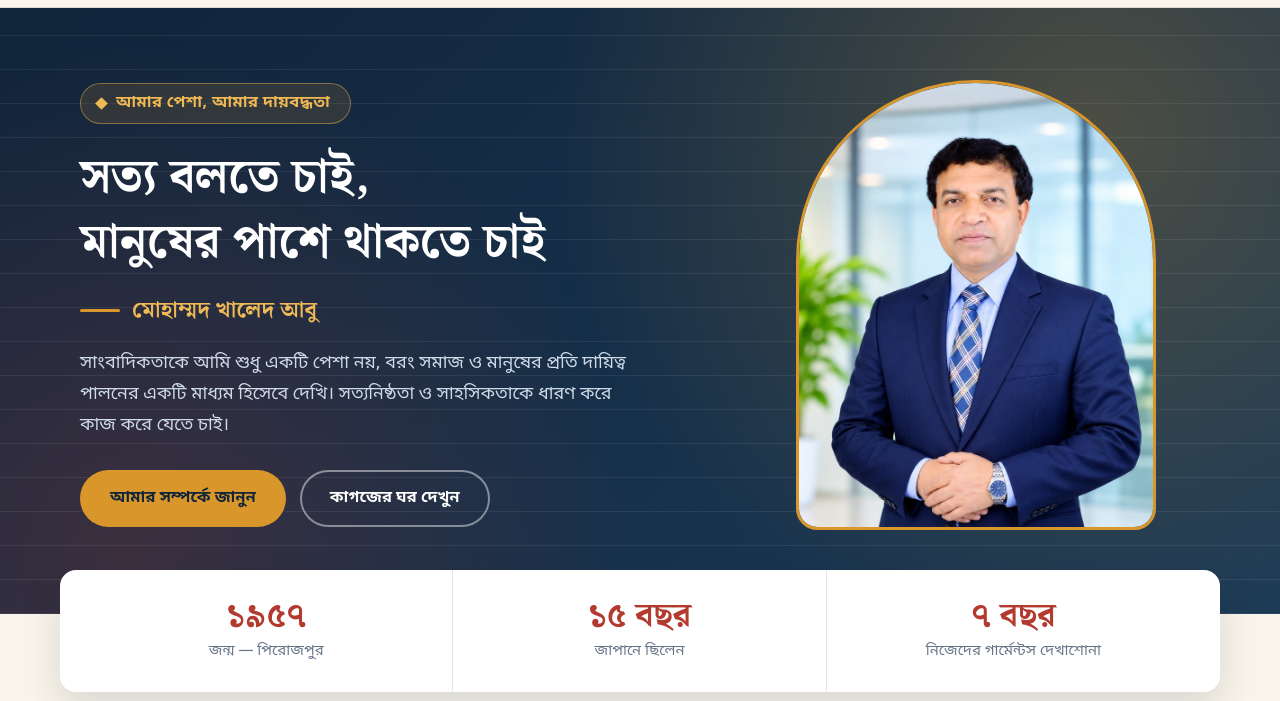
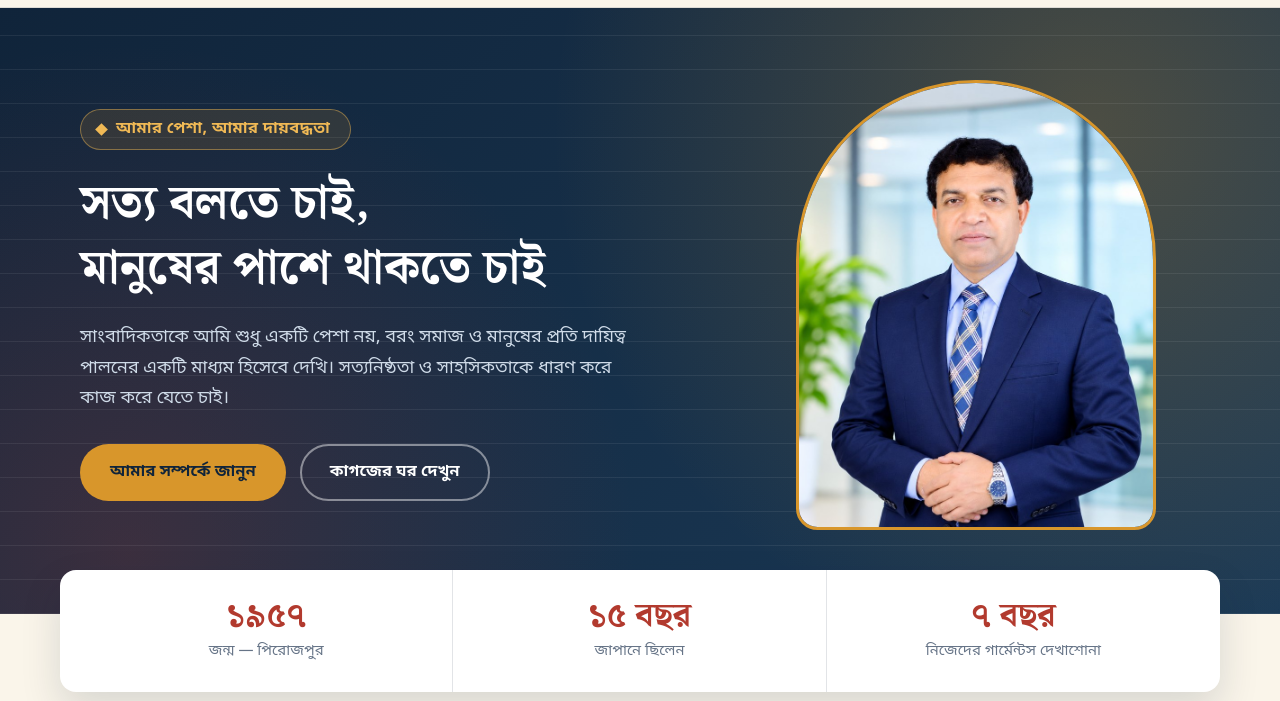
Before and after one commit to rejaulalam-byte/khaled.abu, a plain HTML site: page index.html in a window 1280 px wide. Shown: the part 99-800 px from the top of the page. Drawn offline with nearby package versions, Linux system fonts and the light colour scheme.

Commit message:
MKH-Abu v1.0.5: remove name line from hero
Co-Authored-By: Claude Sonnet 5.5 <noreply@anthropic.com>
Claude-Session: https://claude.ai/code/session_01EkEV1a938wTALReTzJXTBJ

```diff
--- a/index.html
+++ b/index.html
@@ -69,9 +69,7 @@ a{color:inherit;text-decoration:none}
 .hero .wrap{position:relative;display:grid;grid-template-columns:1.25fr .9fr;gap:48px;align-items:center;padding-top:72px;padding-bottom:84px}
 .eyebrow{display:inline-flex;align-items:center;gap:10px;color:var(--gold-2);font-weight:600;font-size:16px;letter-spacing:.3px;background:rgba(216,150,43,.14);border:1px solid rgba(240,185,85,.45);border-radius:999px;padding:6px 20px 6px 16px;margin-bottom:22px}
 .eyebrow::before{content:"";flex:none;width:9px;height:9px;background:var(--gold-2);transform:rotate(45deg)}
-.hero h1{font-family:var(--serif);font-size:clamp(30px,4.1vw,48px);line-height:1.35;font-weight:800;margin-bottom:16px;white-space:pre-line}
-.hero .role{display:flex;align-items:center;gap:12px;font-family:var(--serif);font-size:23px;color:var(--gold-2);font-weight:700;margin-bottom:18px}
-.hero .role::before{content:"";width:40px;height:3px;border-radius:3px;background:var(--gold)}
+.hero h1{font-family:var(--serif);font-size:clamp(30px,4.1vw,48px);line-height:1.35;font-weight:800;margin-bottom:20px;white-space:pre-line}
 .hero p.lead{color:#cfdbe8;max-width:560px;margin-bottom:30px;font-size:18px}
 .btns{display:flex;gap:14px;flex-wrap:wrap}
 .btn{display:inline-block;padding:13px 28px;border-radius:999px;font-weight:700;font-size:16px;border:2px solid transparent;transition:.2s;cursor:pointer;font-family:inherit}
@@ -227,7 +225,6 @@ footer b{color:var(--gold-2)}
     <div>
       <span class="eyebrow" data-i18n="eyebrow"></span>
       <h1 data-i18n="h_title"></h1>
-      <div class="role"><span data-i18n="h_name"></span></div>
       <p class="lead" data-i18n="lead"></p>
       <div class="btns">
         <a class="btn gold" href="#about" data-i18n="b_about"></a>
@@ -368,7 +365,7 @@ var T = {
 bn:{
  phone:"০১৭১৬ ৪৩৩৯২৯", n_home:"হোম", n_about:"কে আমি", n_culture:"সামাজিক কার্যক্রম", n_memory:"স্মৃতির পৃষ্ঠা", n_shop:"কাগজের ঘর", n_contact:"যোগাযোগ",
  eyebrow:"আমার পেশা, আমার দায়বদ্ধতা", name:"মোহাম্মদ খালিদ আবু", role:"সাংবাদিক ও ব্যবসায়ী",
- lead:"সাংবাদিকতাকে আমি শুধু একটি পেশা নয়, বরং সমাজ ও মানুষের প্রতি দায়িত্ব পালনের একটি মাধ্যম হিসেবে দেখি। সত্যনিষ্ঠতা ও সাহসিকতাকে ধারণ করে কাজ করে যেতে চাই।", h_title:"সত্য বলতে চাই,\nমানুষের পাশে থাকতে চাই", h_name:"মোহাম্মদ খালেদ আবু",
+ lead:"সাংবাদিকতাকে আমি শুধু একটি পেশা নয়, বরং সমাজ ও মানুষের প্রতি দায়িত্ব পালনের একটি মাধ্যম হিসেবে দেখি। সত্যনিষ্ঠতা ও সাহসিকতাকে ধারণ করে কাজ করে যেতে চাই।", h_title:"সত্য বলতে চাই,\nমানুষের পাশে থাকতে চাই",
  b_about:"আমার সম্পর্কে জানুন", b_shop:"কাগজের ঘর দেখুন", photo:"এখানে আবু ভাইয়ের ছবি বসবে",
  s1n:"১৯৫৭", s1t:"জন্ম — পিরোজপুর", s2n:"১৫ বছর", s2t:"জাপানে ছিলেন", s3n:"৭ বছর", s3t:"নিজেদের গার্মেন্টস দেখাশোনা",
  a_tag:"পরিচিতি", a_title:"কে আমি", a_sub:"জীবন, শিক্ষা ও কর্মজীবনের সংক্ষিপ্ত পরিচয়",
@@ -391,7 +388,7 @@ bn:{
 en:{
  phone:"01716 433929", n_home:"Home", n_about:"About Me", n_culture:"Social Activities", n_memory:"Memories", n_shop:"Kagoj-er Ghor", n_contact:"Contact",
  eyebrow:"My profession, my responsibility", name:"Mohammad Khalid Abu", role:"Journalist & Businessman",
- lead:"I see journalism not merely as a profession, but as a way of fulfilling my duty to society and its people. I want to keep working with truthfulness and courage.", h_title:"I want to speak the truth,\nand stand beside people", h_name:"Mohammad Khalid Abu",
+ lead:"I see journalism not merely as a profession, but as a way of fulfilling my duty to society and its people. I want to keep working with truthfulness and courage.", h_title:"I want to speak the truth,\nand stand beside people",
  b_about:"About me", b_shop:"Visit the shop", photo:"Abu Bhai's photo will be placed here",
  s1n:"1957", s1t:"Born — Pirojpur", s2n:"15 years", s2t:"Lived in Japan", s3n:"7 years", s3t:"Ran the family garments business",
  a_tag:"INTRODUCTION", a_title:"About Me", a_sub:"A short introduction to life, education and career",
```
